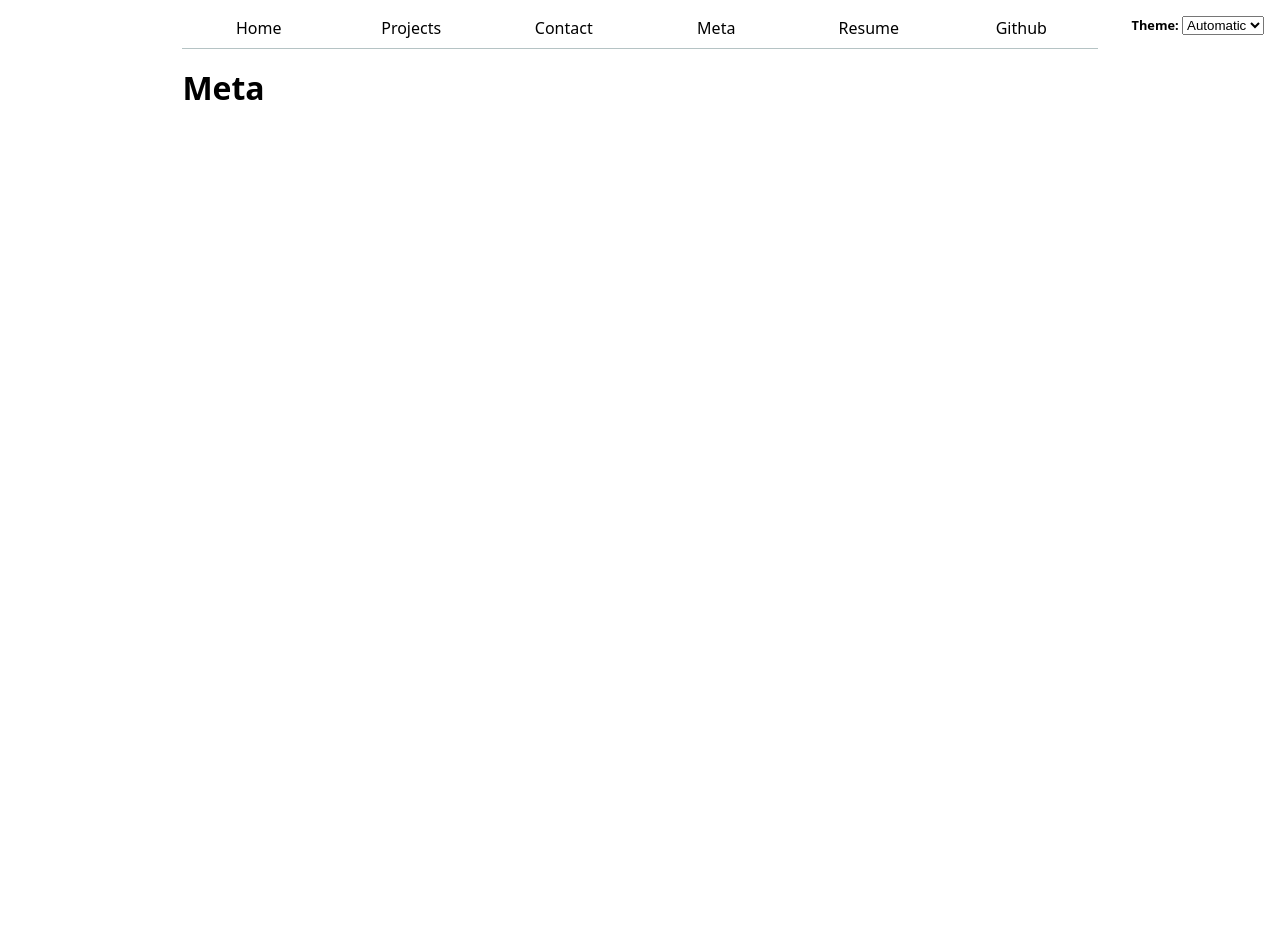
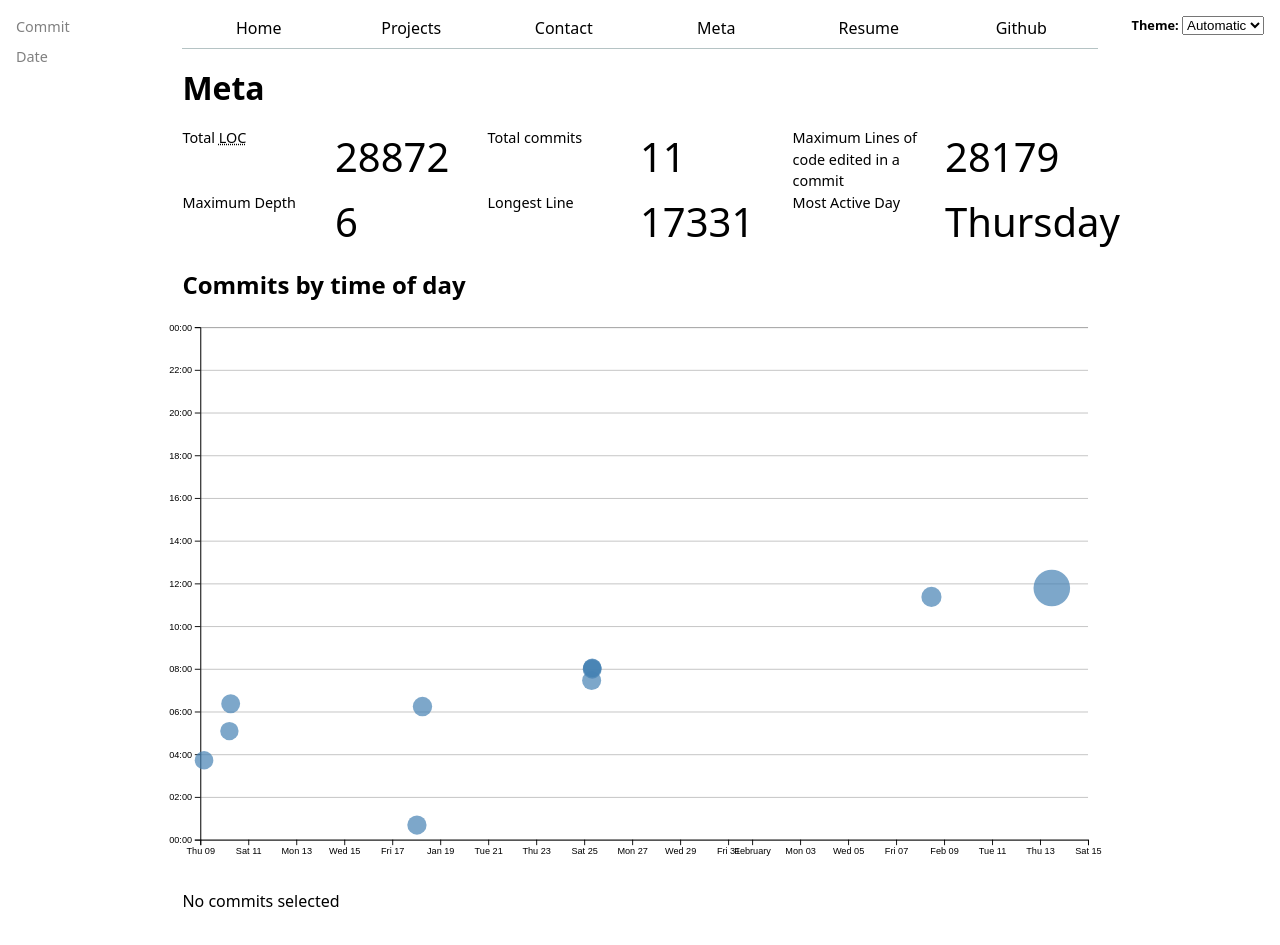
Before and after one commit to calwilee/portf, a website: page meta/index.html in a window 1280 px wide. Before the commit the page ends 800 px from the top, so only its background shows below. Drawn offline with nearby package versions, Linux system fonts and the light colour scheme.

Commit message:
lab 6 stuff

```diff
--- a/meta/index.html
+++ b/meta/index.html
@@ -7,8 +7,10 @@
     <title>Meta</title>
 </head>
 <body>
+    <script src="https://d3js.org/d3.v7.min.js"></script>
+    <script src="main.js"></script>
+
     <script src="../global.js" type="module"></script>
-    <script src="projects.js" type="module"></script>
 
 
     <!-- <nav>
@@ -19,6 +21,23 @@
         <a href="../resume/resume.html" >Resume</a>
     </nav> -->
     <H1 class = 'title'>Meta</H1>
+    <div id="stats"></div>
+    <h2>Commits by time of day</h2>
+    <div id="chart"></div>
+    <dl id="commit-tooltip" class="info tooltip">
+        <dt>Commit</dt>
+        <dd>
+          <a href="" id="commit-link" target="_blank"></a>
+        </dd>
+        <dt>Date</dt>
+        <dd id="commit-date"></dd>
+
+        <!-- Add: Time, author, lines edited -->
+    </dl>
+    <p id="selection-count">No commits selected</p>
+    <dl id="language-breakdown" class="stats"></dl>
+
+
 
 
 
--- /dev/null
+++ b/meta/main.js
@@ -0,0 +1,309 @@
+let data = [];
+let commits = [];
+const width = 1000;
+const height = 600;
+let xScale;
+let yScale;
+
+async function loadData() {
+    data = await d3.csv('loc.csv', (row) => ({
+      ...row,
+      line: Number(row.line), // or just +row.line
+      depth: Number(row.depth),
+      length: Number(row.length),
+      date: new Date(row.date + 'T00:00' + row.timezone),
+      datetime: new Date(row.datetime),
+    }));
+    displayStats()
+}
+
+document.addEventListener('DOMContentLoaded', async () => {
+  await loadData();
+  createScatterplot();
+  brushSelector();
+});
+
+
+
+
+function processCommits() {
+    commits = d3
+        .groups(data, (d) => d.commit)
+        .map(([commit, lines]) => {
+        let first = lines[0];
+        let { author, date, time, timezone, datetime } = first;
+        let ret = {
+          id: commit,
+          url: 'https://github.com/vis-society/lab-7/commit/' + commit,
+          author,
+          date,
+          time,
+          timezone,
+          datetime,
+          hourFrac: datetime.getHours() + datetime.getMinutes() / 60,
+          totalLines: lines.length,
+        };
+
+        Object.defineProperty(ret, 'lines', {
+            value: lines,
+            writable: false,
+            enumerable: true,
+            configurable: false
+          // What other options do we need to set?
+          // Hint: look up configurable, writable, and enumerable
+        });
+
+        return ret;
+      });
+}
+function displayStats() {
+    // Process commits first
+    processCommits();
+
+    // Create the dl element
+    const dl = d3.select('#stats').append('dl').attr('class', 'stats');
+
+    // Add total LOC
+    dl.append('dt').html('Total <abbr title="Lines of code">LOC</abbr>');
+    dl.append('dd').text(data.length);
+
+    // Add total commits
+    dl.append('dt').text('Total commits');
+    dl.append('dd').text(commits.length);
+
+    // Add more stats as needed...
+    dl.append('dt').text('Maximum Lines of code edited in a commit');
+    dl.append('dd').text(d3.max(commits, (c) => c.totalLines));
+
+    dl.append('dt').text('Maximum Depth');
+    dl.append('dd').text(d3.max(data, (d) => d.depth));
+
+    dl.append('dt').text('Longest Line');
+    dl.append('dd').text(d3.max(data, (d) => d.length));
+
+
+    let daycount =  d3.rollup(data, (d) => d.length, (d) => d.date.toLocaleDateString('en-US', { weekday: 'long' }));
+    daycount =  Array.from(daycount);
+    dl.append('dt').text('Most Active Day');
+    dl.append('dd').text(daycount[0][0]);
+  }
+
+function createScatterplot(){
+    const margin = { top: 10, right: 10, bottom: 30, left: 20 };
+
+    const svg = d3
+    .select('#chart')
+    .append('svg')
+    .attr('viewBox', `0 0 ${width} ${height}`)
+    .style('overflow', 'visible');
+
+
+    xScale = d3
+    .scaleTime()
+    .domain(d3.extent(commits, (d) => d.datetime))
+    .range([0, width])
+    .nice();
+
+    yScale = d3.scaleLinear().domain([0, 24]).range([height, 0]);
+
+
+
+    const usableArea = {
+        top: margin.top,
+        right: width - margin.right,
+        bottom: height - margin.bottom,
+        left: margin.left,
+        width: width - margin.left - margin.right,
+        height: height - margin.top - margin.bottom,
+    };
+    const sortedCommits = d3.sort(commits, (d) => -d.totalLines);
+
+    const [minLines, maxLines] = d3.extent(sortedCommits, (d) => d.totalLines);
+    const rScale = d3.scaleSqrt().domain([minLines, maxLines]).range([10, 20]); // adjust these values based on your experimentation
+
+
+
+    // Update scales with new ranges
+    xScale.range([usableArea.left, usableArea.right]);
+    yScale.range([usableArea.bottom, usableArea.top]);
+
+    const dots = svg.append('g').attr('class', 'dots');
+
+    dots
+    .selectAll('circle').data(sortedCommits).join('circle')
+    .data(sortedCommits)
+    .join('circle')
+    .attr('cx', (d) => xScale(d.datetime))
+    .attr('cy', (d) => yScale(d.hourFrac))
+    .attr('r', (d) => rScale(d.totalLines))
+    .style('fill-opacity', 0.7) // Add transparency for overlapping dots
+    .attr('fill', 'steelblue')
+    .on('mouseenter', (event, d) => {
+        d3.select(event.currentTarget).style("fill-opacity", 1);
+        updateTooltipContent(d);
+        updateTooltipVisibility(true);
+        updateTooltipPosition(event);
+
+    })
+    .on('mouseleave', () => {
+        d3.select(event.currentTarget).style('fill-opacity', 0.7); // Restore transparency
+        updateTooltipVisibility(false);
+    })
+    .on("mousemove", (event) => {
+        updateTooltipPosition(event);
+    });
+
+    const gridlines = svg
+    .append('g')
+    .attr('class', 'gridlines')
+    .attr('transform', `translate(${usableArea.left}, 0)`)
+    .style('stroke', 'lightgray')
+    .style('stroke-width', 0.5)
+    .style('opacity', 0.5);
+
+    gridlines.call(d3.axisLeft(yScale).tickFormat('').tickSize(-usableArea.width));
+
+
+
+
+
+    const xAxis = d3.axisBottom(xScale);
+    const yAxis = d3
+    .axisLeft(yScale)
+    .tickFormat((d) => String(d % 24).padStart(2, '0') + ':00');
+
+
+    // Add X axis
+    svg
+    .append('g')
+    .attr('transform', `translate(0, ${usableArea.bottom})`)
+    .call(xAxis);
+
+    // Add Y axis
+    svg
+    .append('g')
+    .attr('transform', `translate(${usableArea.left}, 0)`)
+    .call(yAxis);
+
+
+
+}
+
+function updateTooltipContent(commit) {
+    const link = document.getElementById('commit-link');
+    const date = document.getElementById('commit-date');
+    if (Object.keys(commit).length === 0){
+        link.href = '';
+        link.textContent = '';
+        date.textContent = '';
+
+        return;
+
+    }
+
+
+    link.href = commit.url;
+    link.textContent = commit.id;
+    date.textContent = commit.datetime?.toLocaleString('en', {
+      dateStyle: 'full',
+    });
+}
+
+function updateTooltipVisibility(isVisible) {
+    const tooltip = document.getElementById('commit-tooltip');
+    tooltip.hidden = !isVisible;
+}
+
+function updateTooltipPosition(event) {
+    const tooltip = document.getElementById('commit-tooltip');
+    tooltip.style.left = `${event.clientX}px`;
+    tooltip.style.top = `${event.clientY}px`;
+}
+
+
+
+//Brushing
+let brushSelection = null;
+
+function brushSelector() {
+    const svg = document.querySelector('svg');
+    d3.select(svg).call(d3.brush().on('start brush end', brushed));
+
+    d3.select(svg).selectAll('.dots, .overlay ~ *').raise();
+
+  }
+
+function brushed(event) {
+    brushSelection = event.selection;
+    console.log(event);
+    updateSelection();
+    updateSelectionCount();
+    updateLanguageBreakdown();
+
+
+}
+
+function isCommitSelected(commit) {
+    if (!brushSelection) {
+      return false;
+    }
+    const min = { x: brushSelection[0][0], y: brushSelection[0][1] };
+    const max = { x: brushSelection[1][0], y: brushSelection[1][1] };
+    const x = xScale(commit.date);
+    const y = yScale(commit.hourFrac);
+    return x >= min.x && x <= max.x && y >= min.y && y <= max.y;
+
+  }
+
+function updateSelection() {
+    // Update visual state of dots based on selection
+    d3.selectAll('circle').classed('selected', (d) => isCommitSelected(d));
+}
+function updateSelectionCount() {
+    const selectedCommits = brushSelection
+      ? commits.filter(isCommitSelected)
+      : [];
+
+    const countElement = document.getElementById('selection-count');
+    countElement.textContent = `${
+      selectedCommits.length || 'No'
+    } commits selected`;
+
+    return selectedCommits;
+  }
+
+function updateLanguageBreakdown() {
+    const selectedCommits = brushSelection
+      ? commits.filter(isCommitSelected)
+      : [];
+    const container = document.getElementById('language-breakdown');
+
+    if (selectedCommits.length === 0) {
+      container.innerHTML = '';
+      return;
+    }
+    const requiredCommits = selectedCommits.length ? selectedCommits : commits;
+    const lines = requiredCommits.flatMap((d) => d.lines);
+
+    // Use d3.rollup to count lines per language
+    const breakdown = d3.rollup(
+      lines,
+      (v) => v.length,
+      (d) => d.type
+    );
+
+    // Update DOM with breakdown
+    container.innerHTML = '';
+
+    for (const [language, count] of breakdown) {
+      const proportion = count / lines.length;
+      const formatted = d3.format('.1~%')(proportion);
+
+      container.innerHTML += `
+              <dt>${language}</dt>
+              <dd>${count} lines (${formatted})</dd>
+          `;
+    }
+
+    return breakdown;
+  }
--- a/style.css
+++ b/style.css
@@ -212,3 +212,57 @@ path {
     fill: var(--color);
   }
 }
+dl.info {
+  display: grid;
+  grid-template-columns: auto 1fr;
+  gap: 0.5rem;
+  margin: 0;
+}
+
+dl.info dt {
+  font-weight: normal;
+  color: gray;
+  margin: 0;
+}
+
+dl.info dd {
+  font-size: 15px;
+  font-weight: normal;
+  margin: 0;
+  padding-left: 1rem;
+  color: black;
+}
+
+.tooltip{
+  position: fixed;
+  top: 1em;
+  left: 1em;
+  background-color: rgba(255, 255, 255, 0.8);
+  box-shadow:oklab(from color l a b);
+  border-radius: .2em;
+
+}
+
+circle {
+  transition: 200ms;
+  transform-origin: center;
+  transform-box: fill-box;
+}
+dl.info {
+  /* ... other styles ... */
+  transition-duration: 500ms;
+  transition-property: opacity, visibility;
+}
+
+dl.info[hidden]:not(:hover, :focus-within) {
+  opacity: 0;
+  visibility: hidden;
+}
+
+circle:hover {
+  transform: scale(1.5);
+}
+
+circle.selected {
+  fill: #ff6b6b;
+}
```
